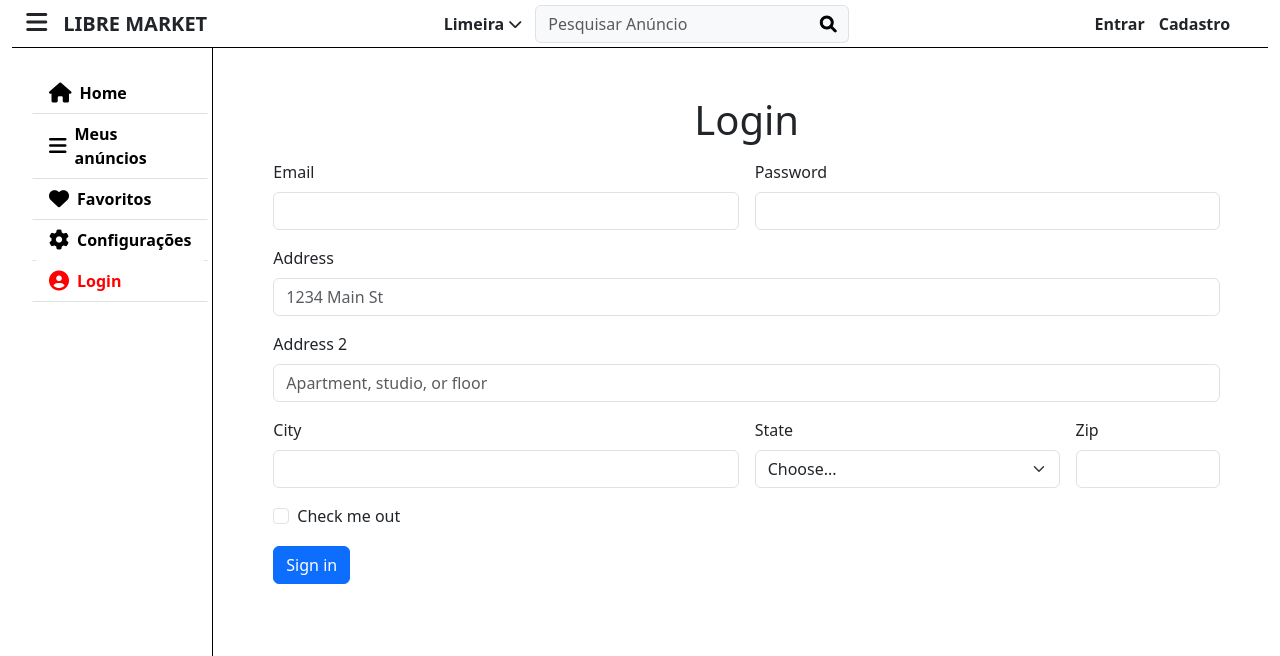
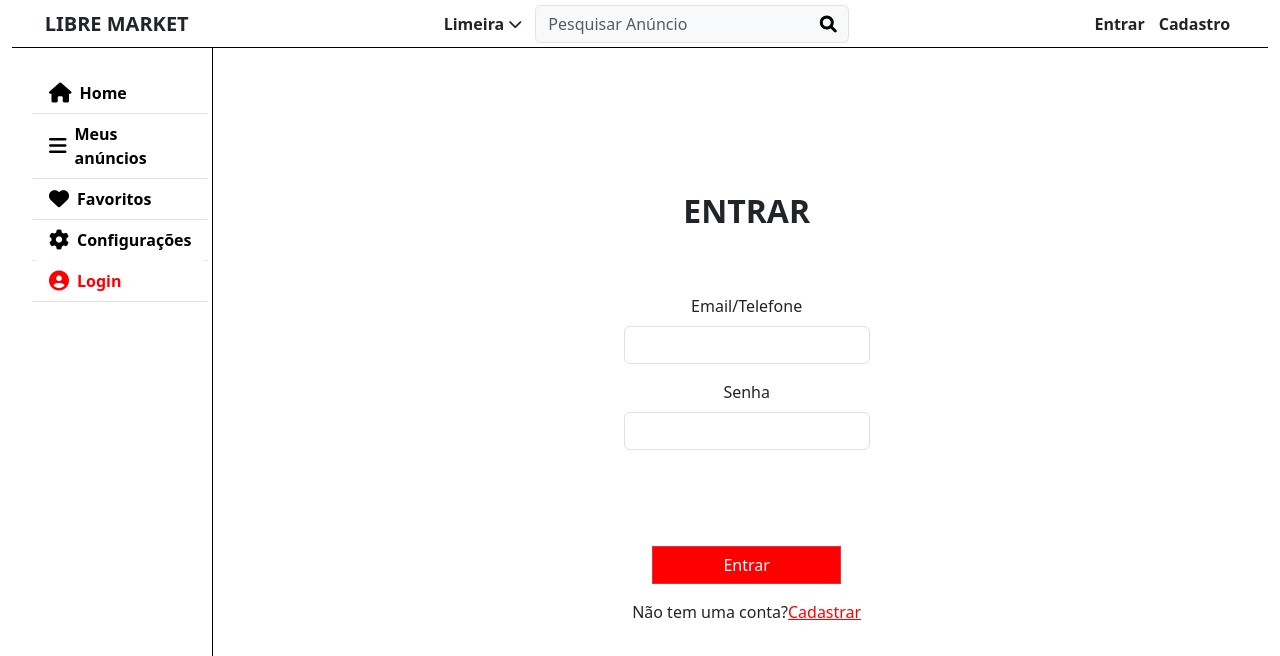
Before and after one commit to aalbino221/projeto-cotil, a React (Create React App) app: page /#/login in a window 1280 px wide. Shown: the top 656 px of the page. Built offline with nearby package versions, Linux system fonts and the light colour scheme.

Commit message:
Mudanças 2

```diff
--- a/public/index.html
+++ b/public/index.html
@@ -56,7 +56,7 @@
       work correctly both with client-side routing and a non-root public URL.
       Learn how to configure a non-root public URL by running `npm run build`.
     -->
-    <title>React App</title>
+    <title>Libre Market</title>
   </head>
   <body>
     <noscript>You need to enable JavaScript to run this app.</noscript>
--- a/src/App.js
+++ b/src/App.js
@@ -9,6 +9,7 @@ import NewAd from './components/MyAds/NewAd';
 import Favorites from './components/Favorites/Favorites';
 import Account from './components/Account/Account';
 import Login from './components/Login/Login';
+import Register from './components/Login/Register';
 import StateContext from './StateContext';
 
 function App() {
@@ -43,6 +44,10 @@ function App() {
                       element={<Login />}
                     />
                     <Route
+                      path="/login/register"
+                      element={<Register />}
+                    />
+                    <Route
                       path="/account"
                       element={<Account />}
                     />
@@ -65,7 +70,7 @@ function App() {
                   </Routes>
                 </div>
               </div>
-              <div className="col-xxl-2 col-sm-0 col-0 order-sm-last flex-sm-grow-1" />
+              <div className="col-xxl-1 col-sm-0 col-0 order-sm-last flex-sm-grow-1" />
               <div
                 className="col-lg-2 col-sm-12 p-0 order-sm-first"
                 id="sideWrapper"
--- a/src/components/Header/Header.js
+++ b/src/components/Header/Header.js
@@ -6,7 +6,7 @@ import { NavLink } from 'react-router-dom';
 import StateContext from '../../StateContext';
 import alana from '../../assets/alana.png';
 
-export default function Header({ setBar }) {
+export default function Header() {
   const [logged, setLogged] = useContext(StateContext);
   return (
     <div className="container-fluid d-none d-sm-block">
@@ -14,16 +14,6 @@ export default function Header({ setBar }) {
         {/**/}
         <div className="col-2">
           <ul className="navbar-nav me-auto mb-2 mb-lg-0 d-flex align-items-center justify-content-center">
-            <li className="nav-item">
-              <a
-                className="nav-link"
-                aria-current="page"
-                href="#"
-                onClick={() => setBar()}
-              >
-                <i className="text-dark fa-solid fa-bars fs-4" />
-              </a>
-            </li>
             <li className="nav-item">
               <a
                 className="nav-link"
@@ -119,7 +109,7 @@ export default function Header({ setBar }) {
               </li>
               <li className="nav-item">
                 <NavLink
-                  to="/login"
+                  to="/login/register"
                   activeclassname="active"
                   className="nav-link fw-semibold text-dark"
                 >
--- a/src/components/Home/Card.js
+++ b/src/components/Home/Card.js
@@ -59,10 +59,10 @@ export default function Card({ adInfo, id }) {
           className="card-img-top"
           alt="..."
         />
-        <div className="card-body fs-7">
+        <div className="card-body fs-7 d-flex flex-column">
           <h5 className="card-title fs-5">{title}</h5>
           <p className="card-text">{description}</p>
-          <div>
+          <div className="mt-auto">
             {tags.map((tag) => (
               <button
                 key={tag}
--- a/src/components/Login/Login.js
+++ b/src/components/Login/Login.js
@@ -1,83 +1,60 @@
 /* eslint-disable jsx-a11y/img-redundant-alt */
 /* eslint-disable jsx-a11y/label-has-associated-control */
+import { NavLink } from 'react-router-dom';
+
 export default function Login() {
   return (
     <div>
-      <h1 className="text-center mb-3">Login</h1>
-      <form className="row g-3">
-        <div className="col-md-6">
-          <label htmlFor="inputEmail4" className="form-label">
-            Email
-          </label>
-          <input type="email" className="form-control" id="inputEmail4" />
-        </div>
-        <div className="col-md-6">
-          <label htmlFor="inputPassword4" className="form-label">
-            Password
-          </label>
-          <input type="password" className="form-control" id="inputPassword4" />
-        </div>
-        <div className="col-12">
-          <label htmlFor="inputAddress" className="form-label">
-            Address
+      <div className="container d-flex col-lg-6 p-5 mt-5">
+        <form className="row g-3 d-flex justify-content-center align-items-center">
+          <h2 className="text-center mb-3 fw-bold mb-5">ENTRAR</h2>
+          <div className="col-8 text-center">
+            <label
+              htmlFor="inputEmail4"
+              className="form-label "
+            >
+              Email/Telefone
             </label>
             <input
-            type="text"
+              type="email"
               className="form-control"
-            id="inputAddress"
-            placeholder="1234 Main St"
+              id="inputEmail4"
             />
           </div>
-        <div className="col-12">
-          <label htmlFor="inputAddress2" className="form-label">
-            Address 2
+          <div className="col-8 text-center mb-5">
+            <label
+              htmlFor="inputPassword4"
+              className="form-label"
+            >
+              Senha
             </label>
             <input
-            type="text"
+              type="password"
               className="form-control"
-            id="inputAddress2"
-            placeholder="Apartment, studio, or floor"
+              id="inputPassword4"
             />
           </div>
-        <div className="col-md-6">
-          <label htmlFor="inputCity" className="form-label">
-            City
-          </label>
-          <input type="text" className="form-control" id="inputCity" />
+          <div className="text-center mt-5">
+            <button
+              type="submit"
+              className="btn btn-danger bg-red col-6 rounded-0"
+            >
+              Entrar
+            </button>
           </div>
-        <div className="col-md-4">
-          <label htmlFor="inputState" className="form-label">
-            State
-          </label>
-          <select id="inputState" className="form-select">
-            <option selected>Choose...</option>
-            <option>...</option>
-          </select>
-        </div>
-        <div className="col-md-2">
-          <label htmlFor="inputZip" className="form-label">
-            Zip
-          </label>
-          <input type="text" className="form-control" id="inputZip" />
-        </div>
-        <div className="col-12">
-          <div className="form-check">
-            <input
-              className="form-check-input"
-              type="checkbox"
-              id="gridCheck"
-            />
-            <label className="form-check-label" htmlFor="gridCheck">
-              Check me out
-            </label>
-          </div>
-        </div>
-        <div className="col-12">
-          <button type="submit" className="btn btn-primary">
-            Sign in
-          </button>
+          <div className="text-center">
+            <p>
+              Não tem uma conta?
+              <NavLink
+                to="/login/register"
+                className="text-red"
+              >
+                Cadastrar
+              </NavLink>
+            </p>
           </div>
         </form>
       </div>
+    </div>
   );
 }
--- /dev/null
+++ b/src/components/Login/Register.js
@@ -0,0 +1,112 @@
+/* eslint-disable jsx-a11y/img-redundant-alt */
+/* eslint-disable jsx-a11y/label-has-associated-control */
+import { NavLink } from 'react-router-dom';
+
+export default function Login() {
+  return (
+    <div>
+      <h2 className="text-center mb-3 fw-bold">CADASTRO</h2>
+      <div className="container d-flex col-lg-6 p-5">
+        <form className="row g-3 ">
+          <div className="col-12 ">
+            <label
+              htmlFor="inputName"
+              className="form-label "
+            >
+              Nome Completo
+            </label>
+            <input
+              type="text"
+              className="form-control"
+              id="inputName"
+            />
+          </div>
+          <div className="col-12">
+            <label
+              htmlFor="inputCPF"
+              className="form-label"
+            >
+              CPF/RNE
+            </label>
+            <input
+              type="text"
+              className="form-control"
+              id="inputCPF"
+            />
+          </div>
+          <div className="col-12">
+            <label
+              htmlFor="inputEmail4"
+              className="form-label"
+            >
+              Email
+            </label>
+            <input
+              type="email"
+              className="form-control"
+              id="inputEmail4"
+            />
+          </div>
+          <div className="col-12">
+            <label
+              htmlFor="inputTel"
+              className="form-label"
+            >
+              Telefone
+            </label>
+            <input
+              type="text"
+              className="form-control"
+              id="inputTel"
+            />
+          </div>
+          <div className="col-md-6 sm-12">
+            <label
+              htmlFor="inputPassword4"
+              className="form-label"
+            >
+              Senha
+            </label>
+            <input
+              type="password"
+              className="form-control"
+              id="inputPassword4"
+            />
+          </div>
+          <div className="col-md-6 sm-12">
+            <label
+              htmlFor="inputPassword5"
+              className="form-label"
+            >
+              Confirmar senha
+            </label>
+            <input
+              type="password"
+              className="form-control"
+              id="inputPassword5"
+            />
+          </div>
+          <div className="text-center">
+            <button
+              type="submit"
+              className="btn btn-danger bg-red col-6 rounded-0"
+            >
+              REGISTRAR
+            </button>
+          </div>
+          <div className="text-center">
+            <p>
+              Já tem uma conta?
+              <NavLink
+                to="/login"
+                className="text-red"
+              >
+                Entrar
+              </NavLink>
+            </p>
+          </div>
+        </form>
+      </div>
+    </div>
+  );
+}
--- a/src/index.css
+++ b/src/index.css
@@ -53,3 +53,18 @@ p {
     grid-template-columns: 1fr;
   }
 }
+
+.bg-red {
+  background-color: red;
+}
+
+.text-red {
+  color: red;
+}
+
+.clamp {
+  overflow: hidden;
+  text-overflow: ellipsis;
+  white-space: nowrap;
+  max-width: 100%;
+}
```
Also changed, not shown: src/mock/cardValues.js (+46 -46 lines). Lines whose indentation alone changed are shown as unchanged.
